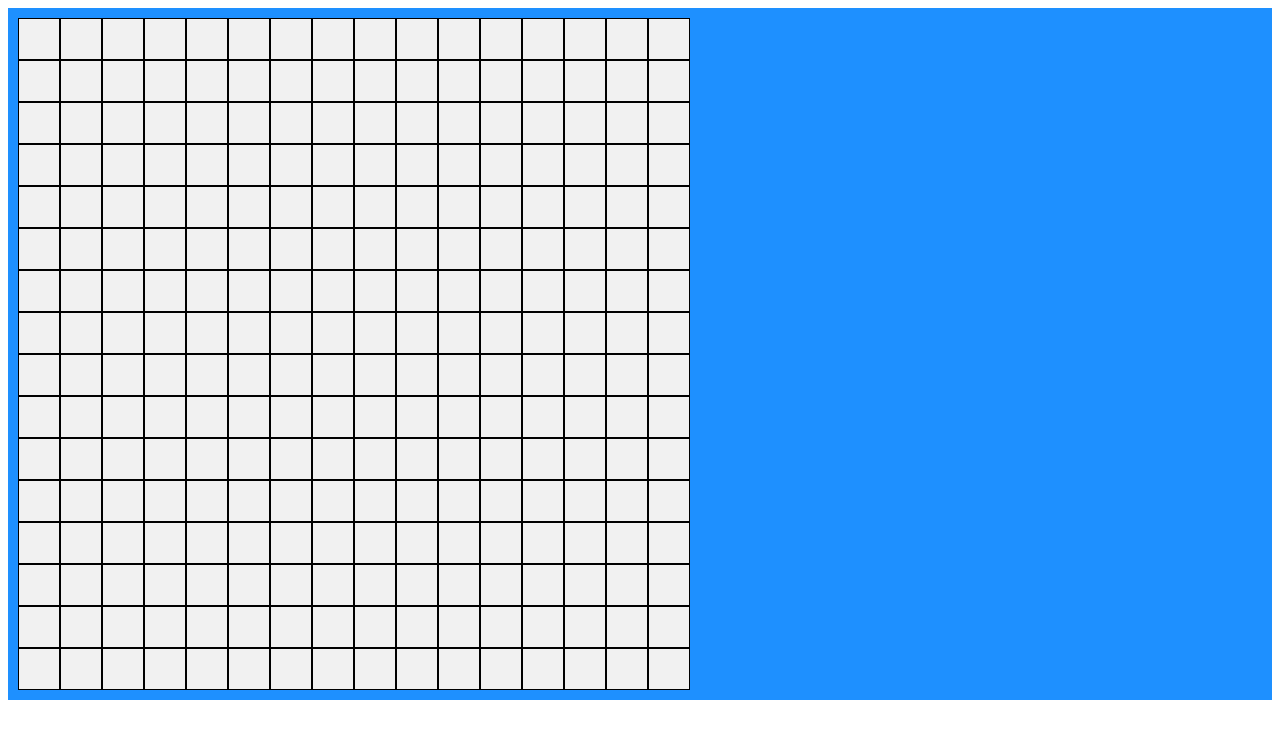
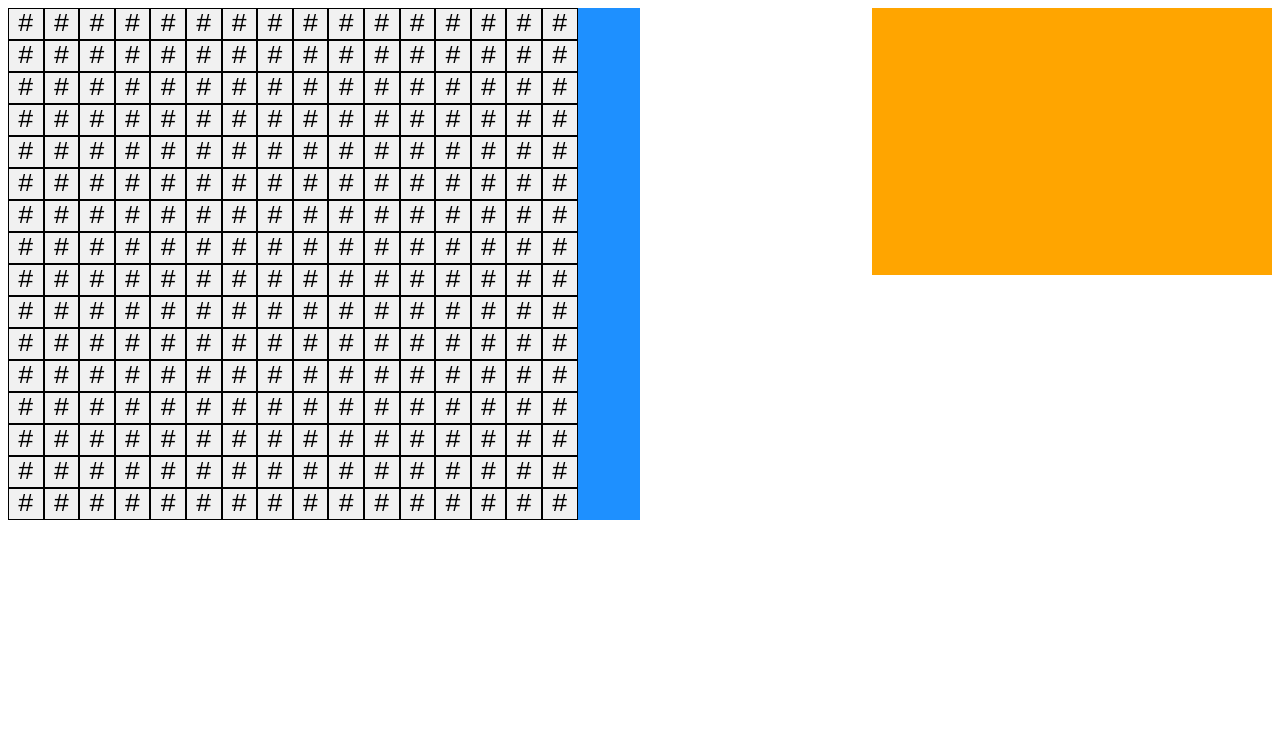
Before and after one commit to jw-code-pk/blog, a plain HTML site: page content/house_3/index.html in a window 1280 px wide. Drawn offline with Linux system fonts and the light colour scheme.

Commit message:
Add map info panel and play around with styles.

```diff
--- a/content/house_3/default.css
+++ b/content/house_3/default.css
@@ -1,29 +1,51 @@
-.container {
+.nav-ui {
+  width: 100%;
+  height: 100%;
+}
+
+.info-panel {
+  background-color: orange;
+  font-family: monospace;
+  font-size: 10pt;
+  width: 30em;
+  height: 20em;
+  float: right;
+}
+
+.map-grid {
   display: grid;
   grid-template-columns: repeat(16, auto);
   background-color: dodgerblue;
-  padding: 10px;
   justify-content: start;
+  width: 50%;
+  height: auto;
+  float: left;
 }
 
-.tile-hidden {
-  background-color: #f1f1f1;
-  border: 1px solid black;
-  padding: 20px;
+.map-grid > div {
+  font-family: monospace;
+  font-size: 20pt;
+  padding-left: 0.33em;
+  padding-right: 0.33em;
   text-align: center;
 }
 
-.tile-nothing {
-  background-color: #000000
-  border: 1px solid gray;
-  padding: 20px;
-  text-align: center;
+.map-grid > .tile-hidden {
+  background-color: #f1f1f1;
+  border: 1px solid black;
 }
 
+.map-grid > .tile-nothing {
+  background-color: #000000;
+  border: 1px solid gray;
+}
 
-.tile-x {
-  background-color: #ff0000;
+.map-grid > .tile-x {
+  background-color: #555555;
   border: 1px solid gray;
-  padding: 20px;
-  text-align: center;
 }
+
+.map-grid > .tile-v {
+  background-color: #11bb22;
+  border: 1px solid gray;
+}
--- a/content/house_3/index.html
+++ b/content/house_3/index.html
@@ -6,7 +6,9 @@
   </head>
 
   <body>
-    <div class="container" id="button-grid">
+    <div class="nav-ui">
+      <div class="map-grid" id="map-display"></div>
+      <div class="info-panel" id="map-info"></div>
     </div>
   </body>
 </html>
--- a/content/house_3/scripts/main.js
+++ b/content/house_3/scripts/main.js
@@ -20,9 +20,14 @@ const map = [
 ]
 
 const props = {
-  "x": { "alert": "hi!", "type": "tile-x"  }
+  "x": { "msg": "It's a wall.", "type": "tile-x" },
 }
 
+let infoPanel = null;
+
+function displayMapInfo(msg) {
+  infoPanel.innerText = msg;
+}
 
 function onGridClick(event) {
   const target = event.target;
@@ -34,12 +39,21 @@ function onGridClick(event) {
 
   if (p != null) {
     const type = p["type"];
+    const msg = p["msg"];
 
     if (type != null) {
       target.className = type;
+      target.innerText = tile;
     }
+
+    if (msg != null) {
+      displayMapInfo(msg);
+    }
+
   } else {
     target.className = "tile-nothing";
+    target.innerText = ".";
+    displayMapInfo("...nothing.");
   }
 
   console.log(`Handle click at: <${tileX}, <${tileY}>`);
@@ -47,7 +61,7 @@ function onGridClick(event) {
 
 
 function populateGrid() {
-  const buttonGrid = document.getElementById("button-grid");
+  const buttonGrid = document.getElementById("map-display");
   const mapDim = 16;
 
   for (i = 0; i < 256; i++) {
@@ -59,6 +73,7 @@ function populateGrid() {
     const tile = map[mapY][mapX];
 
     currentDiv.className = "tile-hidden";
+    currentDiv.innerText = "#";
     currentDiv.attributes["x"] = mapX;
     currentDiv.attributes["y"] = mapY;
 
@@ -69,5 +84,6 @@ function populateGrid() {
 
 
 function main() {
+  infoPanel = document.getElementById("map-info");
   populateGrid();
 }
```
